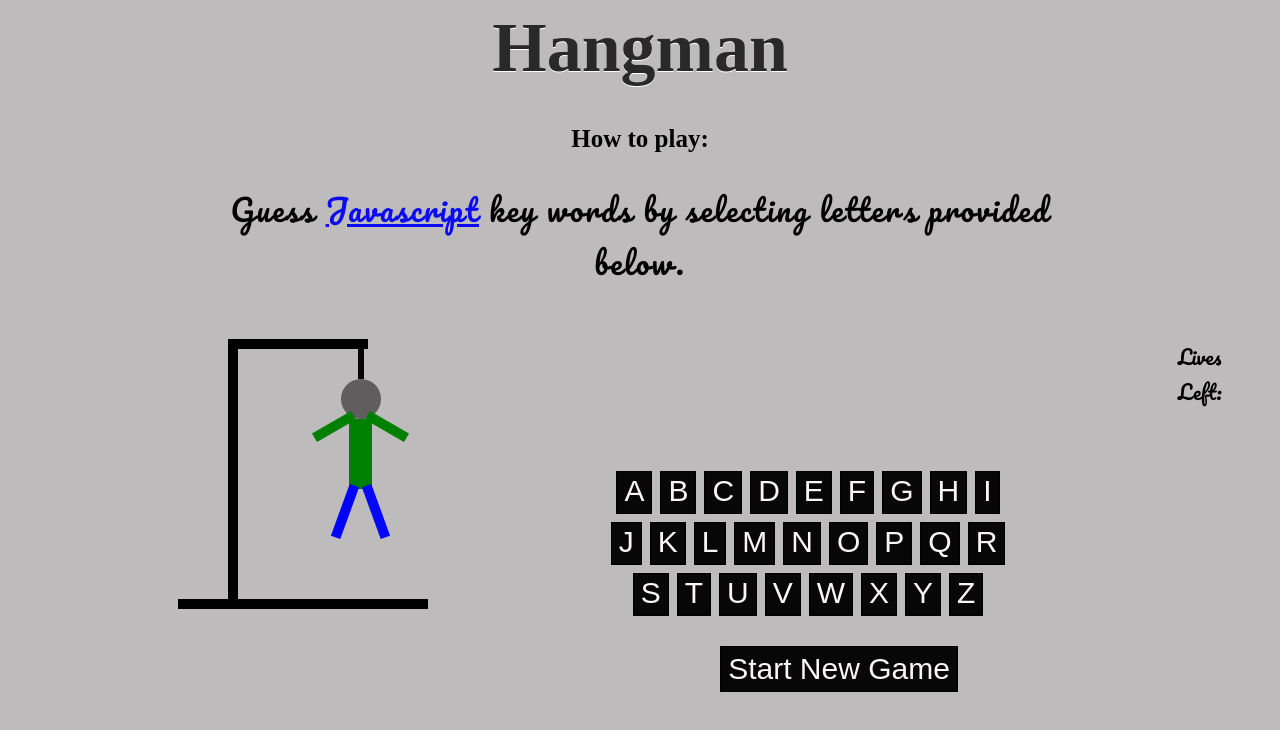
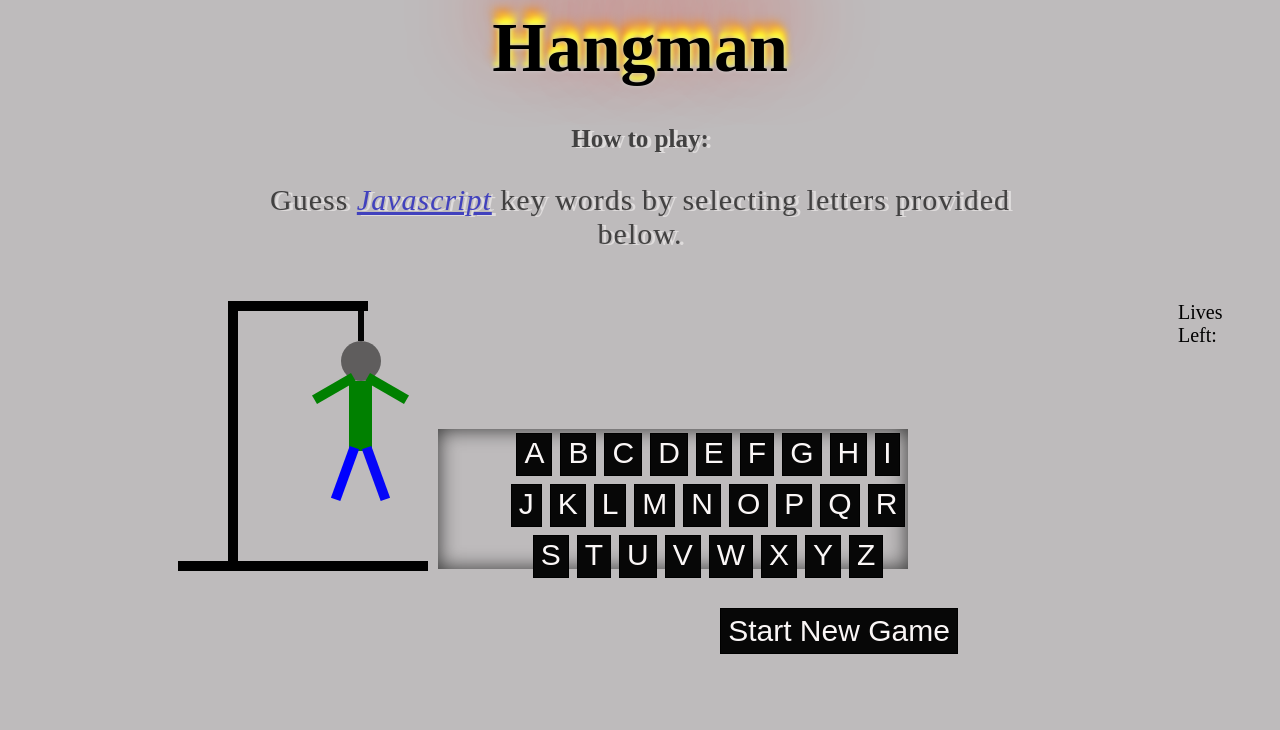
Before and after one commit to Zee5/hangman, a plain HTML site: page index.html in a window 1280 px wide. Drawn offline with nearby package versions, Linux system fonts and the light colour scheme.

Commit message:
add bosx shadow for header and for description

```diff
--- a/css/style.css
+++ b/css/style.css
@@ -12,17 +12,24 @@ h1 {
   font-size: 70px;
   margin-top: 5px;
 
-  text-shadow: 0 1px 0 white;
-  color: #292929;
+
+
+  text-shadow: 0 0 4px #ccc,
+  0 -5px 4px #ff3,
+  2px -10px 6px #fd3,
+  -2px -15px 11px #f80,
+  2px -38px 88px #f20;
 
 
 }
 .description {
-  font-family: 'Pacifico', cursive;
   font-family: 'Slabo 37px', serif;
   font-size: 25px;
   text-align: center;
   margin-top: -10px;
+
+  text-shadow: 4px 1px 0 rgb(223, 220, 220);
+  color: #424141;
 }
 button {
   font-size: 8px;
@@ -35,13 +42,15 @@ footer {
   font-family: 'Pacifico', cursive;
 }
 #hangmanInformation {
-  font-family: 'Pacifico', cursive;
+  font-family: 'Slabo 37px', serif;
   text-align: center;
   text-overflow: ellipsis;
   padding-left: 100px;
   padding-right: 100px;
   font-size: 30px;
-  letter-spacing: 2px;
+  letter-spacing: 1px;
+  text-shadow: 4px 1px 0 rgb(223, 220, 220);
+  color: #424141;
 }
 #game {
   display: flex;
@@ -60,6 +69,7 @@ footer {
 }
 #hiddenWordContainer {
   font-family: 'Pacifico', cursive;
+  font-family: 'Slabo 27px', serif;
   text-align: center;
   width: 650px;
   height: 100px;
@@ -72,10 +82,17 @@ footer {
 }
 #alphabet {
   height: 140px;
-  width: 600px;
+  width: 400px;
   margin: 10px;
   padding-left: 70px;
   text-align: center;
+
+  -webkit-box-shadow: 0 0 40px #333 inset;
+  -moz-box-shadow: 0 0 20px #333 inset;
+  box-shadow: 0 0 20px #333 inset;
+
+
+
 }
 .btn{
   background-color: rgb(7, 7, 7);
@@ -99,11 +116,12 @@ footer {
   margin-right: 150px;
 }
 #incorrectTryBox {
-  font-family: 'Pacifico', cursive;
-  width: 250px;
+  font-family: 'Slabo 37px', serif;
+  width: 100px;
   font-size: 20px;
   text-align: left;
 }
+
 /* hangmans body parts aand  the execution pole*/
 #executionPole {
   height: 250px;
@@ -183,8 +201,9 @@ footer {
   background-color: rgb(6, 6, 248);
 }
 span{
-  color: rgb(11, 11, 241);
+  color: rgb(65, 65, 189);
   text-decoration: underline;
+  font-style: italic;
 }
 @media screen and (min-width: 480px) {
   body {
--- a/index.html
+++ b/index.html
@@ -6,6 +6,7 @@
     <link rel="stylesheet" href="css/style.css">
     <link href="https://fonts.googleapis.com/css?family=Pacifico" rel="stylesheet">
     <link href="https://fonts.googleapis.com/css?family=Abril+Fatface" rel="stylesheet">
+    <link href="https://fonts.googleapis.com/css?family=Slabo+27px" rel="stylesheet">
     <link href="https://fonts.googleapis.com/css?family=Slabo+27px" rel="stylesheet">
     <script src="https://ajax.googleapis.com/ajax/libs/jquery/3.1.1/jquery.min.js"></script>
     <script src='js/script.js'></script>
```
